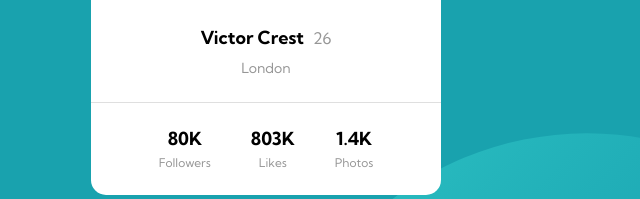
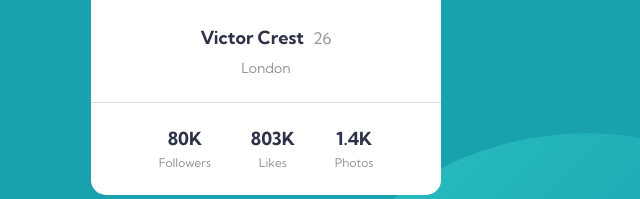
Before and after one commit to knoellouis/knoellouis-keitha-profile-card-component, a plain HTML site: page index.html in a window 1280 px wide. Shown: the part 347-546 px from the top of the page, 374-1014 px from the left. Drawn offline with Linux system fonts and the light colour scheme.

Commit message:
third commit

```diff
--- a/styles.scss
+++ b/styles.scss
@@ -87,6 +87,7 @@ body {
   &_profile_name {
     font-size: 18px;
     font-weight: 700;
+    color: $very-dark-desaturated-blue;
   }
 
   &_profile_age {
@@ -124,6 +125,7 @@ body {
     .social_info_title {
       font-size: 18px;
       font-weight: 700;
+      color: $very-dark-desaturated-blue;
     }
 
     .social_info_details {
```
Also changed, not shown: styles.css, 1 other file.
